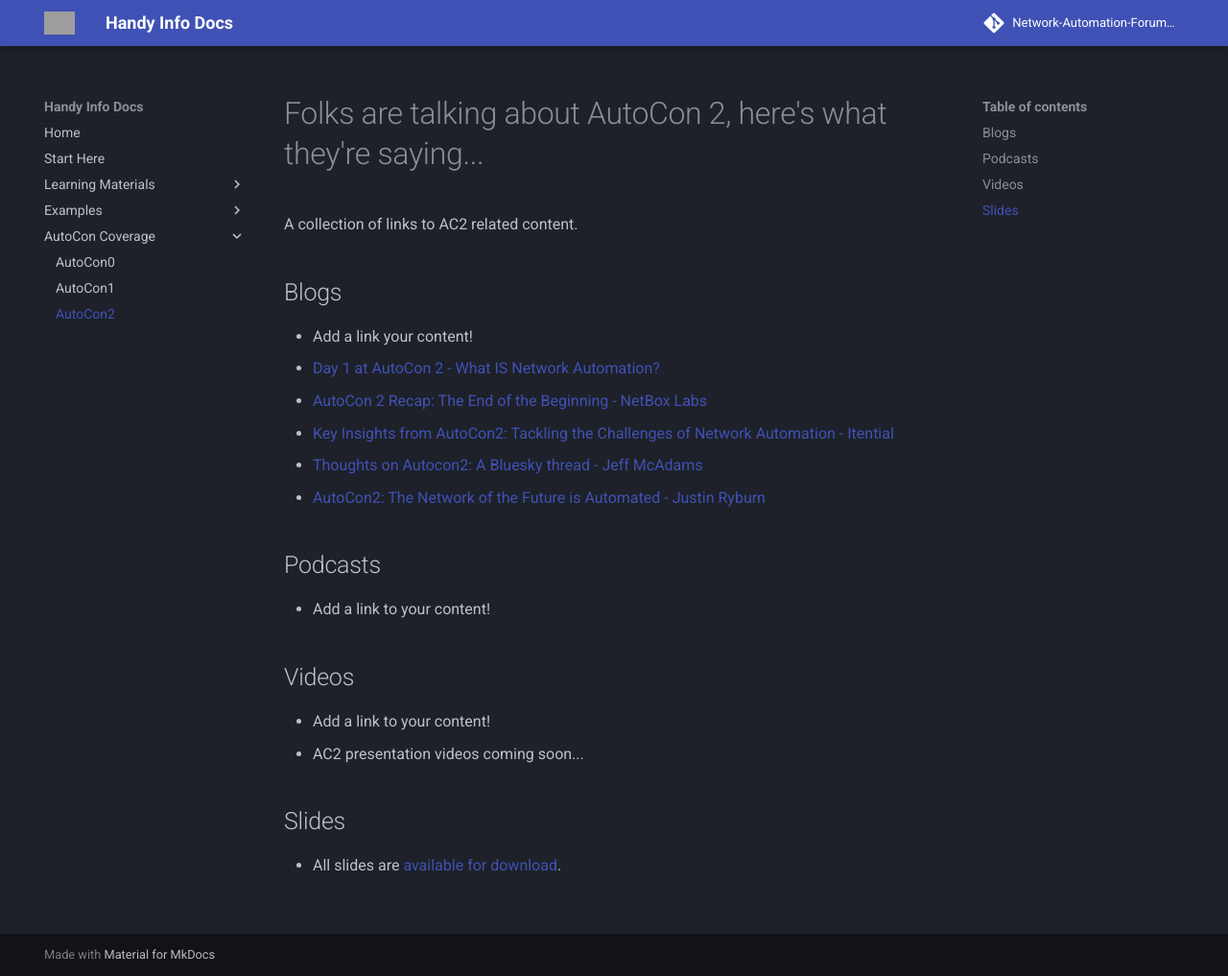
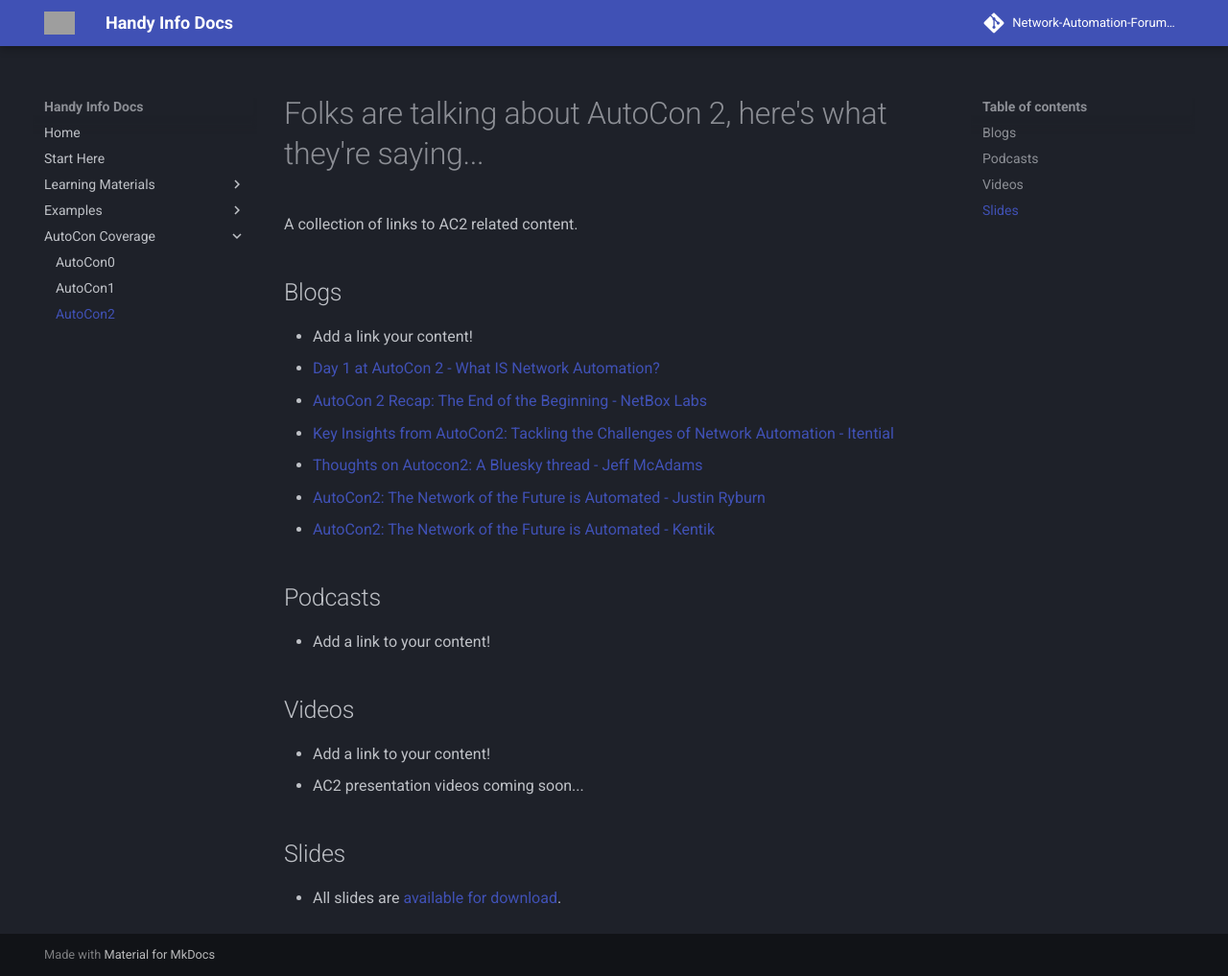
Before and after one commit to Network-Automation-Forum/handyinfo, an MkDocs documentation site: the page built from docs/autocon_coverage/autocon2.md, in a window 1280 px wide and 1017 px high. Shown: the whole window at 96% size. Built offline with MkDocs 1.6.1 and Material for MkDocs 9.7.7, drawn with Linux system fonts in a browser that asks for light colours; comment, search, counter and statistics services are not loaded; grey boxes are pictures that could not be loaded.

Commit message:
Update autocon2.md

```diff
--- a/docs/autocon_coverage/autocon2.md
+++ b/docs/autocon_coverage/autocon2.md
@@ -9,6 +9,7 @@
 - [Key Insights from AutoCon2: Tackling the Challenges of Network Automation - Itential](https://www.itential.com/blog/company/news-events/key-insights-from-autocon-2-tackling-the-challenges-of-network-automation/)
 - [Thoughts on Autocon2: A Bluesky thread - Jeff McAdams](https://bsky.app/profile/jeffmca.bsky.social/post/3lbrttisnys23)
 - [AutoCon2: The Network of the Future is Automated - Justin Ryburn](https://ryburn.org/2024/11/26/autocon2-the-network-of-the-future-is-automated/)
+- [AutoCon2: The Network of the Future is Automated - Kentik](https://www.kentik.com/blog/autocon2-the-network-of-the-future-is-automated/)
 
 ## Podcasts
 - Add a link to your content!
```
